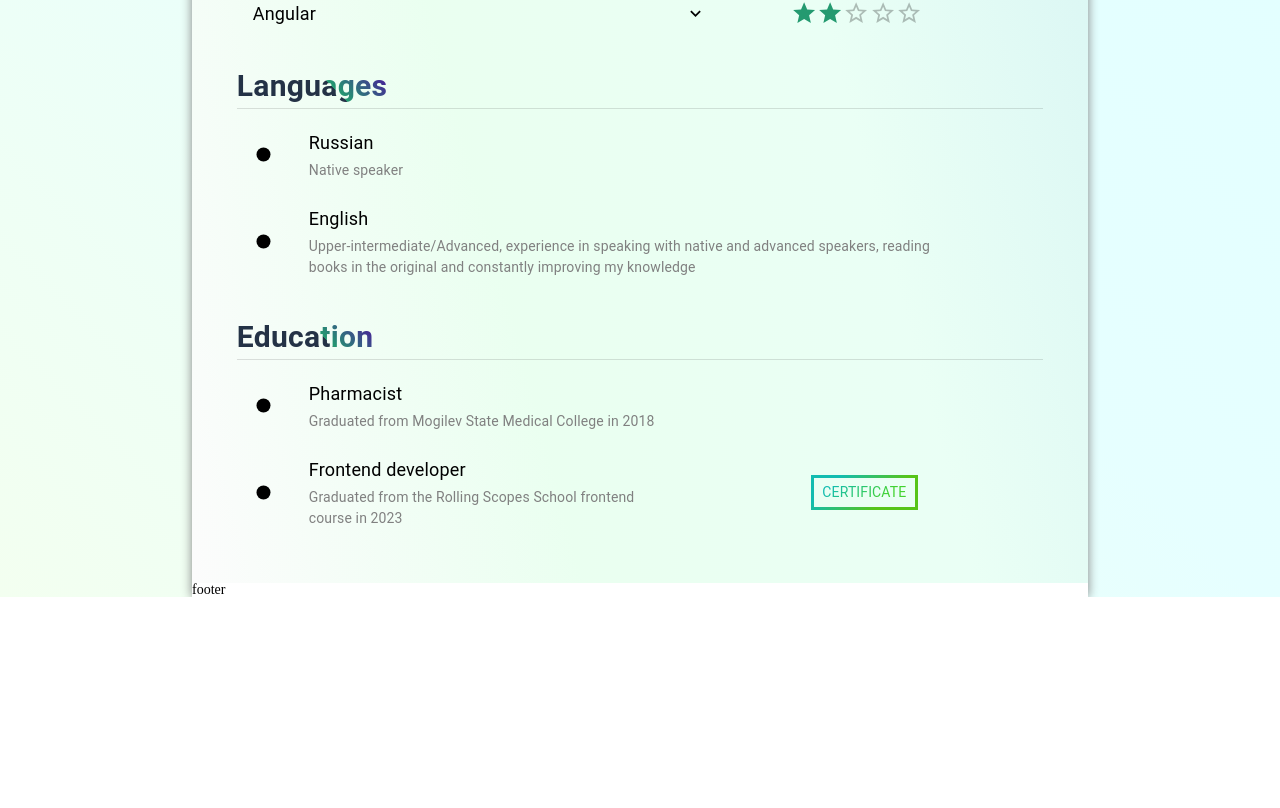
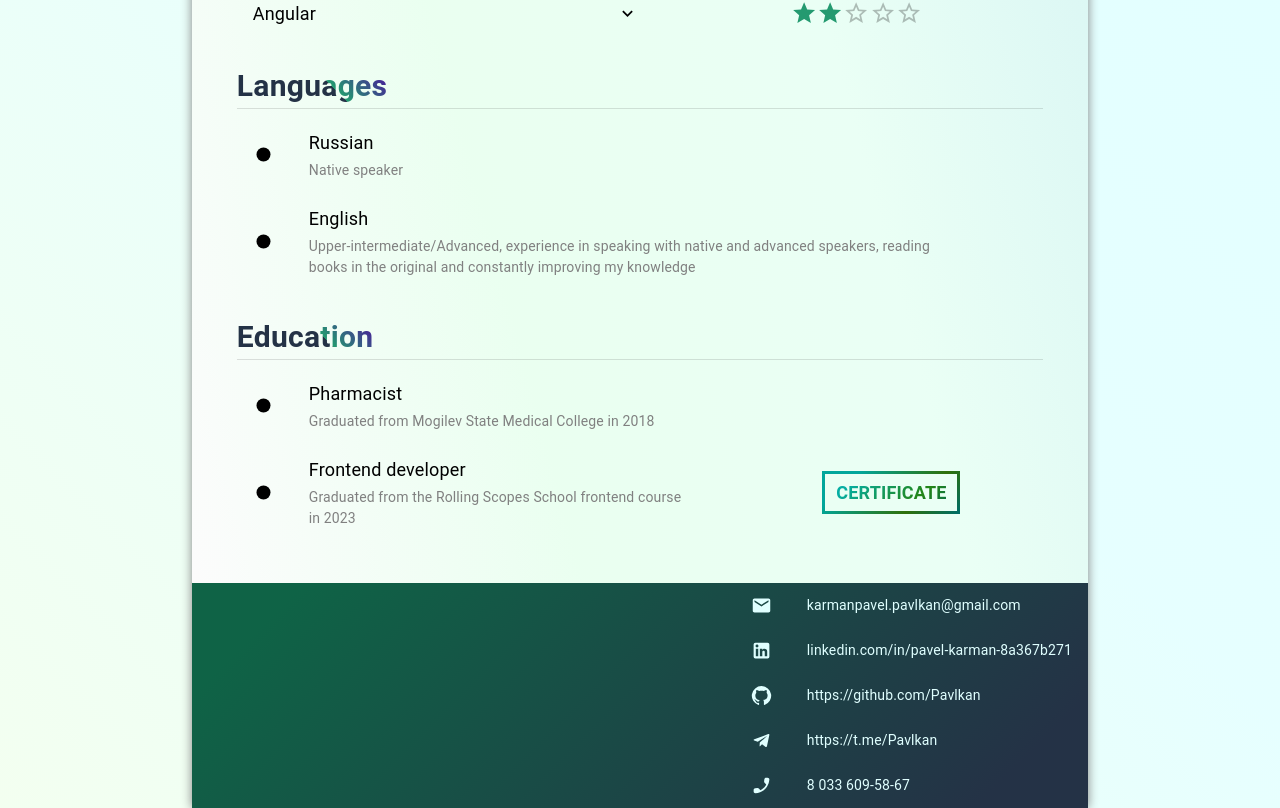
Before and after one commit to Pavlkan/CV, a React (Create React App) app: page / in a window 1280 px wide. Shown: the part 645-1453 px from the top of the page. Before the commit the page ends 1242 px from the top, so only its background shows below. Built offline with nearby package versions, Linux system fonts and the light colour scheme.

Commit message:
feat: add footer and servers links

```diff
--- a/src/App.tsx
+++ b/src/App.tsx
@@ -1,11 +1,13 @@
+import { Box } from "@mui/material";
+
 import "./App.css";
 import CVPage from "./pages/CVPage";
 
 function App() {
     return (
-        <div className="cv-page-wrapper">
+        <Box className="cv-page-wrapper">
             <CVPage />
-        </div>
+        </Box>
     );
 }
 
--- a/src/components/education/Education.tsx
+++ b/src/components/education/Education.tsx
@@ -11,7 +11,7 @@ export const Education = () => {
 
             <Divider />
 
-            <List style={{ width: "85%" }}>
+            <List style={{ width: "90%" }}>
                 {educationInfo.map((educationItem, key) => {
                     return <EducationItem key={key} educationItem={educationItem} />;
                 })}
--- a/src/components/education/education-item/EducationItem.tsx
+++ b/src/components/education/education-item/EducationItem.tsx
@@ -32,7 +32,7 @@ export const EducationItem = ({ educationItem }: EducationItemProps) => {
                 >
                     <ListItemText
                         primary={
-                            <Typography className={styles.link} color="gray">
+                            <Typography className={styles.link} fontWeight="bold" fontSize={18}>
                                 CERTIFICATE
                             </Typography>
                         }
--- a/src/components/education/education-item/education-item.module.css
+++ b/src/components/education/education-item/education-item.module.css
@@ -12,13 +12,12 @@
 
 .link {
     margin: 0 auto;
-    font-size: 1.3em;
-    background: linear-gradient(135deg, #12BCB0 20%, #42d22f 70%);
+    background: linear-gradient(135deg, #05aea3 20%, #238516 70%, #006861);
     background-clip: text;
     -webkit-text-fill-color: transparent;
     display: inline-block;
     padding: 0.3em 0.6em ;
     border: 3px solid transparent;
-    border-image: linear-gradient(135deg, #12BCB0 20%, #57c418 70%);
+    border-image: linear-gradient(135deg, #01a69b 20%, #2f700a 70%, #006d64);
     border-image-slice: 1;
 }
--- a/src/components/skills/skill-item/SkillItem.tsx
+++ b/src/components/skills/skill-item/SkillItem.tsx
@@ -3,8 +3,10 @@ import React from "react";
 import { Box, List, ListItemButton, Rating, ListItemText, Collapse, Typography } from "@mui/material";
 import ExpandLess from "@mui/icons-material/ExpandLess";
 import ExpandMore from "@mui/icons-material/ExpandMore";
+import StorageIcon from "@mui/icons-material/Storage";
 
 import styles from "./skill-item.module.css";
+import { localServersInfo } from "../../../data/CVInfo";
 
 interface SkillItemProps {
     skillItem: { tech: string; level: number; projects: Map<string, string> };
@@ -17,7 +19,9 @@ export const SkillItem = ({ skillItem }: SkillItemProps) => {
         setOpen(!open);
     };
 
-    const handleLinkClick = (link: string) => {
+    const handleLinkClick = (link: string | null | undefined) => {
+        if (!link) return;
+
         window.open(link);
     };
 
@@ -29,16 +33,47 @@ export const SkillItem = ({ skillItem }: SkillItemProps) => {
                     {open ? <ExpandLess /> : <ExpandMore />}
                 </ListItemButton>
 
-                <Rating sx={{ color: "rgb(36, 154, 112)" }} value={skillItem.level} precision={0.5} size="large" readOnly />
+                <Rating
+                    sx={{ color: "rgb(36, 154, 112)" }}
+                    value={skillItem.level}
+                    precision={0.5}
+                    size="large"
+                    readOnly
+                />
             </Box>
 
             <Collapse in={open} timeout="auto" unmountOnExit>
                 <List component="div" disablePadding>
                     {Array.from(skillItem.projects).map((project, key) => {
+                        let serverLink: string | null | undefined = null;
+                        const projectName = project[0].slice(0, project[0].indexOf("(") - 1);
+
+                        if (projectName.includes("Gartic") || projectName.includes("Async")) {
+                            serverLink = localServersInfo.get(project[0]);
+                        }
+
                         return (
-                            <ListItemButton onClick={() => handleLinkClick(project[1])} key={key} sx={{ pl: 4 }}>
-                                <ListItemText primary={<Typography className={styles.link}>{project[0]}</Typography>} />
-                            </ListItemButton>
+                            <Box key={key}>
+                                <ListItemButton sx={{ pl: 4 }}>
+                                    <ListItemText
+                                        primary={<Typography className={styles.link}>{project[0]}</Typography>}
+                                        onClick={() => handleLinkClick(project[1])}
+                                    />
+                                </ListItemButton>
+                                {serverLink && (
+                                    <ListItemButton sx={{ paddingLeft: "10%" }}>
+                                        <StorageIcon />
+                                        <ListItemText
+                                            primary={
+                                                <Typography className={styles.link} ml={1}>
+                                                    {projectName + "'s sever"}
+                                                </Typography>
+                                            }
+                                            onClick={() => handleLinkClick(serverLink)}
+                                        />
+                                    </ListItemButton>
+                                )}
+                            </Box>
                         );
                     })}
                 </List>
--- a/src/components/skills/skill-item/skill-item.module.css
+++ b/src/components/skills/skill-item/skill-item.module.css
@@ -1,7 +1,7 @@
 .titleContainer {
   display: flex;
   align-items: center;
-  gap: 10%;
+  gap: 20%;
 }
 
 .link {
@@ -11,3 +11,7 @@
   color: #0B2349;
   display: table;
 }
+
+.link:hover {
+  text-decoration: underline;
+}
--- a/src/components/social/Social.tsx
+++ b/src/components/social/Social.tsx
@@ -1,16 +1,34 @@
-import { Box, List, ListItem, ListItemButton, ListItemIcon, ListItemText } from "@mui/material";
+import { useState, useCallback } from "react";
 
-import { socialInfo } from "../../data/CVInfo";
+import { Box, List, ListItem, ListItemButton, ListItemIcon, ListItemText, Snackbar } from "@mui/material";
+
 import styles from "./social.module.css";
 
-export const Social = () => {
+interface SocialPropsInterface {
+    social: string;
+    icon: JSX.Element;
+}
+
+export const Social = ({ socialInfo }: { socialInfo: SocialPropsInterface[] }) => {
+    const [shown, setShown] = useState(false);
+
+    const onSnackbarClose = useCallback(() => setShown(false), [setShown]);
+
+    const onInviteClick = useCallback(
+        (link: string) => {
+            navigator.clipboard.writeText(link);
+            setShown(true);
+        },
+        [setShown]
+    );
+
     return (
         <Box className={styles.socialContainer}>
             <List style={{ padding: 0 }}>
                 {socialInfo.map((socialItem, key) => {
                     return (
                         <ListItem disablePadding key={key}>
-                            <ListItemButton>
+                            <ListItemButton onClick={() => onInviteClick(socialItem.social)}>
                                 <ListItemIcon>{socialItem.icon}</ListItemIcon>
 
                                 <ListItemText primary={socialItem.social} />
@@ -19,6 +37,14 @@ export const Social = () => {
                     );
                 })}
             </List>
+
+            <Snackbar
+                open={shown}
+                autoHideDuration={1500}
+                anchorOrigin={{ vertical: "bottom", horizontal: "left" }}
+                onClose={onSnackbarClose}
+                message="Info copied!"
+            />
         </Box>
     );
 };
--- a/src/data/CVInfo.tsx
+++ b/src/data/CVInfo.tsx
@@ -2,6 +2,7 @@ import EmailIcon from "@mui/icons-material/Email";
 import TelegramIcon from "@mui/icons-material/Telegram";
 import PhoneEnabledRoundedIcon from "@mui/icons-material/PhoneEnabledRounded";
 import LinkedInIcon from "@mui/icons-material/LinkedIn";
+import GitHubIcon from "@mui/icons-material/GitHub";
 
 export const socialInfo = [
     {
@@ -48,13 +49,18 @@ export const skillsInfo = [
             ["Quiz about birds", "https://rolling-scopes-school.github.io/pavlkan-JSFE2022Q3/songbird/src/"],
             ["Online-shop (team project)", "https://keen-tiramisu-717bec.netlify.app/catalog"],
             ["KISS principle presentation", "https://beamish-dieffenbachia-5a803f.netlify.app"],
-            ["Async race", "https://friendly-buttercream-6d340e.netlify.app/garage"],
+            ["Async race (works only with local server)", "https://friendly-buttercream-6d340e.netlify.app/garage"],
         ]),
     },
     {
         tech: "React",
         level: 2.5,
-        projects: new Map([["Gartic phone clone", "https://cute-stroopwafel-d072f2.netlify.app/landing"]]),
+        projects: new Map([
+            [
+                "Gartic phone clone (team project and works only with local server)",
+                "https://cute-stroopwafel-d072f2.netlify.app/landing",
+            ],
+        ]),
     },
     {
         tech: "Angular",
@@ -63,9 +69,12 @@ export const skillsInfo = [
     },
 ];
 
-export const localServers = new Map([
-    ["Async race", "https://github.com/mikhama/async-race-api"],
-    ["Gartic phone clone", "https://drive.google.com/file/d/1pVV1LYw5xlQVhep9IH3RrHMfpstYEy8Y/view?usp=drive_link"],
+export const localServersInfo = new Map([
+    ["Async race (works only with local server)", "https://github.com/mikhama/async-race-api"],
+    [
+        "Gartic phone clone (team project and works only with local server)",
+        "https://drive.google.com/file/d/1pVV1LYw5xlQVhep9IH3RrHMfpstYEy8Y/view?usp=drive_link",
+    ],
 ]);
 
 export const languagesInfo = [
@@ -91,3 +100,26 @@ export const educationInfo = [
         link: "https://app.rs.school/certificate/e9yng957",
     },
 ];
+
+export const socialInfoFooter = [
+    {
+        social: "karmanpavel.pavlkan@gmail.com",
+        icon: <EmailIcon sx={{ fill: "lightcyan" }} />,
+    },
+    {
+        social: "linkedin.com/in/pavel-karman-8a367b271",
+        icon: <LinkedInIcon sx={{ fill: "lightcyan" }} />,
+    },
+    {
+        social: "https://github.com/Pavlkan",
+        icon: <GitHubIcon sx={{ fill: "lightcyan" }} />,
+    },
+    {
+        social: "https://t.me/Pavlkan",
+        icon: <TelegramIcon sx={{ fill: "lightcyan" }} />,
+    },
+    {
+        social: "8 033 609-58-67",
+        icon: <PhoneEnabledRoundedIcon sx={{ fill: "lightcyan" }} />,
+    },
+];
--- a/src/index.css
+++ b/src/index.css
@@ -14,6 +14,14 @@
   box-sizing: border-box;
 }
 
+@import url('https://fonts.googleapis.com/css2?family=Urbanist&display=swap');
+
+@import url('https://fonts.googleapis.com/css2?family=Fjalla+One&display=swap');
+
+@import url('https://fonts.googleapis.com/css2?family=Roboto&display=swap');
+
+@import url('https://fonts.googleapis.com/css2?family=Josefin+Sans&display=swap');
+
 :focus, :active {outline: none;}
 a:focus, a:active {outline: none;}
 
@@ -22,7 +30,7 @@ nav, footer, header, aside {display: block;}
 html, body {
   width: 100%;
 
-  font-family: 'Arial Regular';
+  font-family: 'Roboto', sans-serif;
   font-size: 100%;
   line-height: 1;
   font-size: 14px;
--- a/src/pages/CVPage.tsx
+++ b/src/pages/CVPage.tsx
@@ -1,4 +1,4 @@
-import { Box } from "@mui/material";
+import { Box, List, ListItem, ListItemButton, ListItemIcon } from "@mui/material";
 
 import { AboutMyself } from "../components/about-myself/AboutMyself";
 import { Education } from "../components/education/Education";
@@ -6,19 +6,21 @@ import { Languages } from "../components/languages/Languages";
 import { Skills } from "../components/skills/Skills";
 import { Social } from "../components/social/Social";
 
-import { MainTitle } from "../components/title/MainTitle";
+import { MainTitle } from "../components/main-title/MainTitle";
 import styles from "./cv-page.module.css";
+import { socialInfo, socialInfoFooter } from "../data/CVInfo";
 
 const CVPage = () => {
     return (
         <>
             <header className={styles.header}>
                 <MainTitle />
-                <Social />
+                <Social socialInfo={socialInfo} />
             </header>
 
             <main>
                 <AboutMyself />
+
                 <Box className={styles.mainInfoContainer}>
                     <Skills />
                     <Languages />
@@ -26,7 +28,9 @@ const CVPage = () => {
                 </Box>
             </main>
 
-            <footer>footer</footer>
+            <footer>
+                <Social socialInfo={socialInfoFooter}></Social>
+            </footer>
         </>
     );
 };
--- a/src/pages/cv-page.module.css
+++ b/src/pages/cv-page.module.css
@@ -8,3 +8,11 @@
 .mainInfoContainer {
     padding: 2% 5%;
 }
+
+footer {
+    display: flex;
+    justify-content: end;
+
+    background: linear-gradient(135deg, rgb(15, 99, 70)10%, rgb(36, 50, 70)90%) ;
+    color:lightcyan;
+}
```
Also changed, not shown: src/components/main-title/MainTitle.tsx (renamed from src/components/title/MainTitle.tsx).
